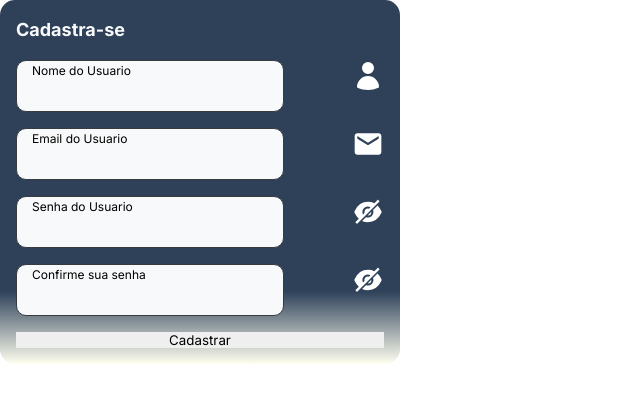
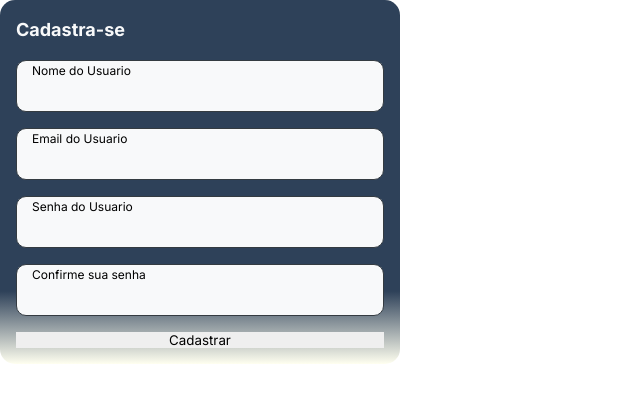
Before and after one commit to ProSupportTechnology/ProSupport, a React (Create React App) app: page /signup in a window 1280 px wide. Shown: the top 402 px of the page, without its empty margins (0-640 px from the left). Built offline with nearby package versions, Linux system fonts and the light colour scheme.

Commit message:
fix: form clear

```diff
--- a/src/pages/SignupPage/components/FormSignup/index.tsx
+++ b/src/pages/SignupPage/components/FormSignup/index.tsx
@@ -1,17 +1,10 @@
-import { useState } from "react";
-import { MdEmail } from "react-icons/md";
-import { HiUser } from "react-icons/hi2";
-import { AiFillEyeInvisible, AiFillEye } from "react-icons/ai";
-import { StyledContainer, StyledFormSignup } from "./style";
+import { StyledFormSignup } from "./style";
 import { StyledInput } from "../../../../components/Input/style";
 import { useForm } from "react-hook-form";
 import { iSignup } from "./types";
 import { yupResolver } from "@hookform/resolvers/yup";
-// Oi
+
 export const FormSignup = () => {
-  const [password, SetPassword] = useState(false);
-  const [confirmPassword, SetConfirmPassword] = useState(false);
-
   const {
     register,
     handleSubmit,
@@ -22,7 +15,6 @@ export const FormSignup = () => {
     <>
       <StyledFormSignup onSubmit={handleSubmit()}>
         <h1 className="title one">Cadastra-se</h1>
-        <StyledContainer>
         <StyledInput
           errors={errors.name}
           register={register(`name`)}
@@ -30,9 +22,6 @@ export const FormSignup = () => {
           name="name"
           label="Nome do Usuario"
         />
-          <HiUser />
-        </StyledContainer>
-        <StyledContainer>
         <StyledInput
           errors={errors.email}
           register={register(`email`)}
@@ -40,36 +29,20 @@ export const FormSignup = () => {
           name="email"
           label="Email do Usuario"
         />
-          <MdEmail />
-        </StyledContainer>
-        <StyledContainer>
         <StyledInput
-            type={password ? "text" : "password"}
+          type="password"
           name="password"
           label="Senha do Usuario"
           errors={errors.password}
           register={register(`password`)}
         />
-          {password ? (
-            <AiFillEye onClick={() => SetPassword(false)} />
-          ) : (
-            <AiFillEyeInvisible onClick={() => SetPassword(true)} />
-          )}
-        </StyledContainer>
-        <StyledContainer>
         <StyledInput
-            type={confirmPassword ? "text" : "password"}
+          type="password"
           name="confirmPassword"
           label="Confirme sua senha"
           errors={errors.confirmPassword}
           register={register(`confirmPassword`)}
         />
-          {confirmPassword ? (
-            <AiFillEye onClick={() => SetConfirmPassword(false)} />
-          ) : (
-            <AiFillEyeInvisible onClick={() => SetConfirmPassword(true)} />
-          )}
-        </StyledContainer>
         <button type="submit">Cadastrar</button>
       </StyledFormSignup>
     </>
--- a/src/pages/SignupPage/components/FormSignup/style.ts
+++ b/src/pages/SignupPage/components/FormSignup/style.ts
@@ -14,12 +14,3 @@ export const StyledFormSignup = styled.form`
     color: var(--gray-0);
   }
 `;
-export const StyledContainer = styled.div`
-  display: flex;
-  justify-content: space-between;
-  width: 100%;
-  svg {
-    color: white;
-    font-size: 2rem;
-  }
-`;
```
Lines whose indentation alone changed are shown as unchanged.
